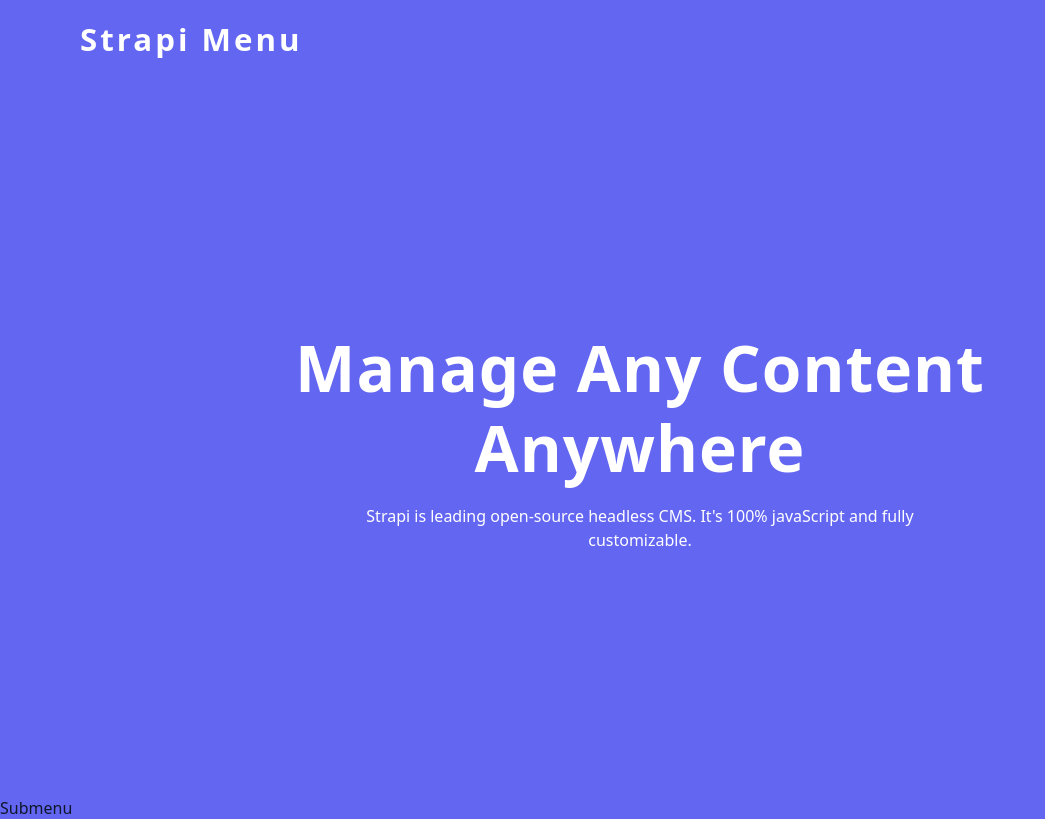
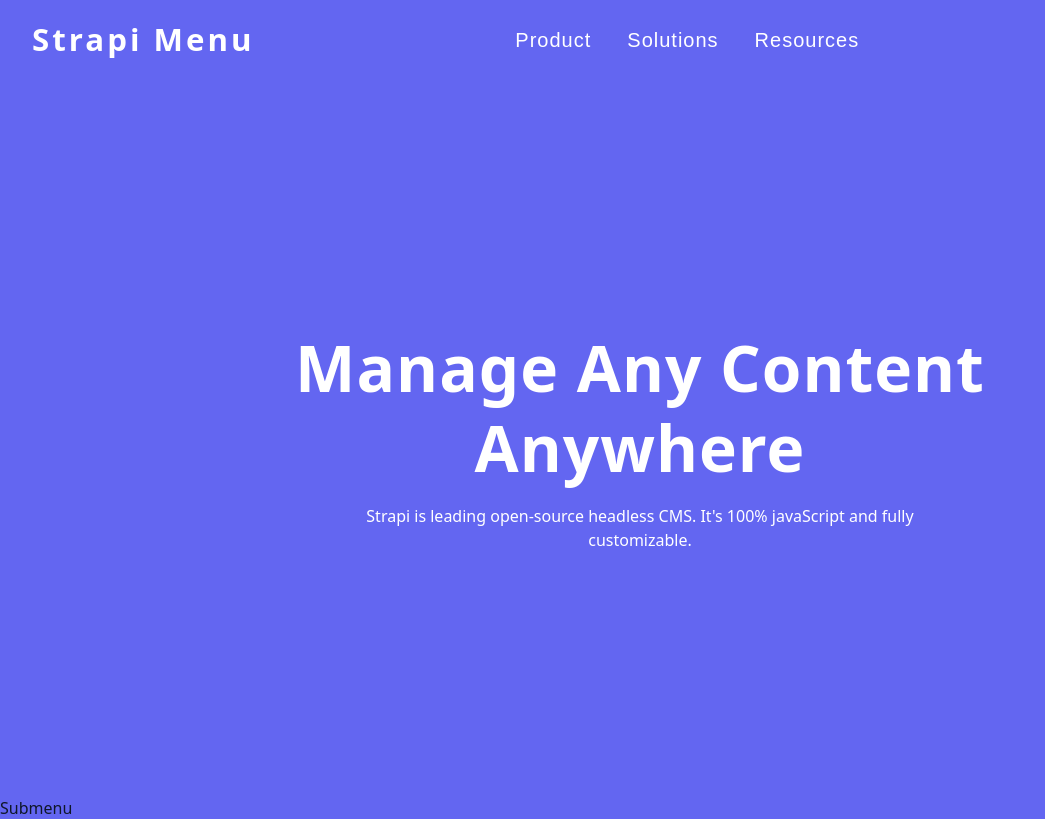
Before and after one commit to HughMorris01/React_Strapi_Submenus, a React (Vite) app: page / in a window 1280 px wide. Shown: the whole page, without its empty margins (0-1045 px from the left). Built offline with nearby package versions, Linux system fonts and the light colour scheme.

Commit message:
Add Navlinks

```diff
--- a/src/Navbar.jsx
+++ b/src/Navbar.jsx
@@ -1,17 +1,16 @@
 import { FaBars } from 'react-icons/fa';
 import { useGlobalContext } from './context';
+import Navlinks from './Navlinks';
 
 const Navbar = () => {
   const { openSidebar } = useGlobalContext();
   return (
-    <nav>
-      <div className="nav-center">
-        <h3 className="logo">Strapi Menu</h3>
-      </div>
+    <nav className="nav-center">
+      <h3 className="logo">Strapi Menu</h3>
       <button className="toggle-btn" onClick={openSidebar}>
         <FaBars />
       </button>
-      {/* Links */}
+      <Navlinks />
     </nav>
   );
 };
--- /dev/null
+++ b/src/Navlinks.jsx
@@ -0,0 +1,16 @@
+import sublinks from './data';
+
+const Navlinks = () => {
+  return (
+    <div className="nav-links">
+      {sublinks.map((item) => {
+        return (
+          <button key={item.pageId} className="nav-link">
+            {item.page}
+          </button>
+        );
+      })}
+    </div>
+  );
+};
+export default Navlinks;
--- a/src/Sidebar.jsx
+++ b/src/Sidebar.jsx
@@ -6,7 +6,7 @@ const Sidebar = () => {
   const { isSidebarOpen, closeSidebar } = useGlobalContext();
 
   return (
-    <aside className="sidebar">
+    <aside className={isSidebarOpen ? 'sidebar show-sidebar' : 'sidebar'}>
       <div className="sidebar-container">
         <h3>Strapi Menu</h3>
         <button type="button" className="close-btn" onClick={closeSidebar}>
--- a/src/index.css
+++ b/src/index.css
@@ -284,6 +284,7 @@ nav {
   color: var(--white);
   letter-spacing: 3px;
   font-weight: 700;
+  margin-left: 2rem;
 }
 .toggle-btn {
   width: 2rem;
@@ -351,8 +352,9 @@ Sidebar
   height: 100%;
   background: var(--white);
   /* toggle */
-  /* opacity: 0;
-  visibility: hidden; */
+  opacity: 0;
+  visibility: hidden;
+  transition: var(--transition);
 }
 .show-sidebar {
   opacity: 1;
```
